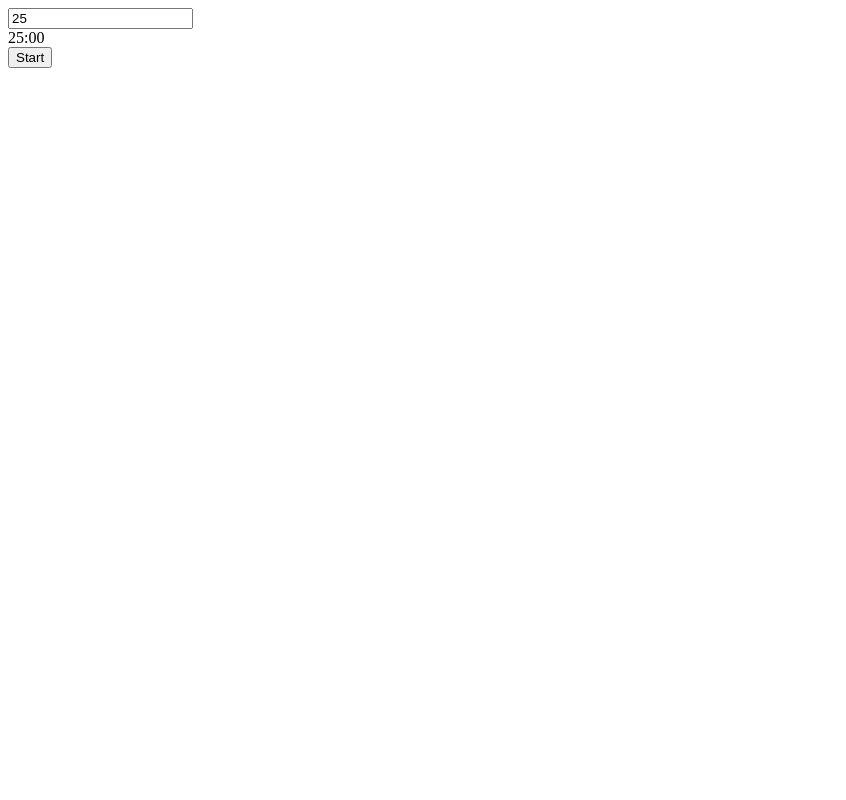
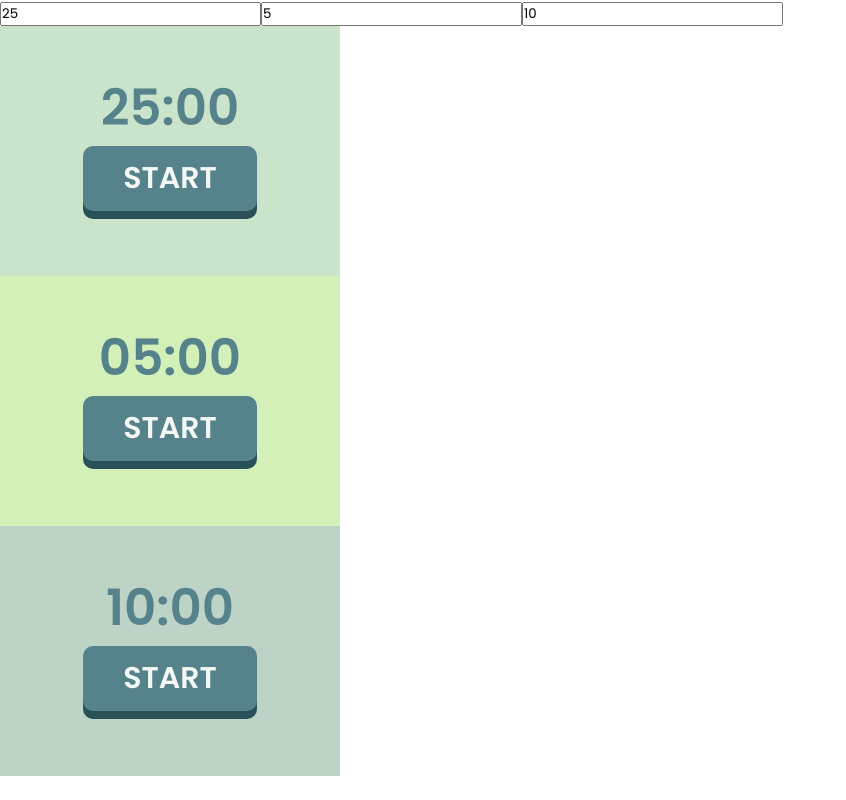
Before and after one commit to max-abraztsov/Pomodoro-Clock, a React (Create React App) app: page / in a window 1280 px wide. Shown: the whole page, without its empty margins (0-846 px from the left). Built offline with nearby package versions, Linux system fonts and the light colour scheme.

Commit message:
Did a little decomposition, resulting in a component where I put all the timer's functionality, also added styles for timer, clock and button

```diff
--- a/src/App.js
+++ b/src/App.js
@@ -1,7 +1,7 @@
-import React, { useState, useEffect } from "react";
+import React, { useState } from "react";
 import MyInput from "./components/UI/input/MyInput";
-import Clock from "./components/Clock";
-import MyButton from "./components/UI/button/MyButton";
+import Timer from "./components/Timer";
+import "./styles/style.css";
 
 function App() {
 
@@ -12,58 +12,125 @@ function App() {
     long: 10,
   })
 
-  // Residual time
-  const [time, setTime] = useState({
-    minutes: 25,
-    seconds: 0,
-  });
+  return (
+    <div className="App">
+      <MyInput
+        value={timeSettings.focus}
+        getTime={ e => setTimeSettings({...timeSettings, focus: e.target.value}) }/>
+      <MyInput
+        value={timeSettings.short}
+        getTime={ e => setTimeSettings({...timeSettings, short: e.target.value}) }/>
+      <MyInput
+        value={timeSettings.long}
+        getTime={ e => setTimeSettings({...timeSettings, long: e.target.value}) }/>
 
-  // State of button "Start/Pause"
-  const [buttonState, setButtonState] = useState({
-    state: false,
-    text: "Start",
-  });
-
-  const [timerId, setTimerId] = useState(0);
+      <Timer id="focus" setting={timeSettings.focus} />
+      <Timer id="short" setting={timeSettings.short} />
+      <Timer id="long" setting={timeSettings.long} />
 
 
-  // Logic for calculating residual time
-  useEffect(() => {
-    let intervalId = null;
-    const countDownDate = Date.now() + (time.minutes * 60 * 1000) + (time.seconds * 1000);
-    if(buttonState.state){
-      intervalId = setInterval(() => {
-        const distanse = countDownDate - Date.now();
-        setTime({...time,
-          minutes: Math.floor( distanse / (60*1000)),
-          seconds: Math.floor( distanse % (60*1000) / 1000),
-        })
-        setTimerId(intervalId);
-      }, 1000);
-    } else clearInterval(timerId);
-  }, [buttonState])
-
-
-  // Toggle function for button "Start/Pause"
-  function toggleStateOfButton(e){
-    e.preventDefault();
-    if (!buttonState.state) setButtonState({...buttonState, state: true, text: "Pause"});
-    else setButtonState({...buttonState, state: false, text: "Start"});
-  }
-
-  // Getting the time from input
-  function getTime(e){
-    setTimeSettings({...timeSettings, focus: e.target.value});
-    setTime({...time, minutes: e.target.value});
-  }
-
-  return (
-    <div className="App">
-      <MyInput value={timeSettings.focus} getTime={getTime}/>
-      <Clock minutes={time.minutes} seconds={time.seconds}/>
-      <MyButton action={toggleStateOfButton}>{buttonState.text}</MyButton>
     </div>
   );
 }
 
 export default App;
+
+
+
+
+
+
+
+
+
+
+
+
+
+
+
+
+
+
+
+
+
+
+
+
+
+
+
+
+
+
+
+// import React, { useState, useEffect } from "react";
+// import MyInput from "./components/UI/input/MyInput";
+// import Clock from "./components/Clock";
+// import MyButton from "./components/UI/button/MyButton";
+
+// function App() {
+
+//   // User time settings
+//   const [timeSettings, setTimeSettings] = useState({
+//     focus: 25,
+//     short: 5,
+//     long: 10,
+//   })
+
+//   // Residual focus time
+//   const [time, setTime] = useState({
+//     minutes: 25,
+//     seconds: 0,
+//   });
+
+//   // State of button "Start/Pause"
+//   const [buttonState, setButtonState] = useState({
+//     state: false,
+//     text: "Start",
+//   });
+
+//   const [timerId, setTimerId] = useState(0);
+
+
+//   // Logic for calculating residual time
+//   useEffect(() => {
+//     let intervalId = null;
+//     const countDownDate = Date.now() + (time.minutes * 60 * 1000) + (time.seconds * 1000);
+//     if(buttonState.state){
+//       intervalId = setInterval(() => {
+//         const distanse = countDownDate - Date.now();
+//         setTime({...time,
+//           minutes: Math.floor( distanse / (60*1000)),
+//           seconds: Math.floor( distanse % (60*1000) / 1000),
+//         })
+//         setTimerId(intervalId);
+//       }, 1000);
+//     } else clearInterval(timerId);
+//   }, [buttonState])
+
+
+//   // Toggle function for button "Start/Pause"
+//   function toggleStateOfButton(e){
+//     e.preventDefault();
+//     if (!buttonState.state) setButtonState({...buttonState, state: true, text: "Pause"});
+//     else setButtonState({...buttonState, state: false, text: "Start"});
+//   }
+
+//   // Getting the time from input
+//   function getTime(e){
+//     setTimeSettings({...timeSettings, focus: e.target.value});
+//     setTime({...time, minutes: e.target.value});
+//   }
+
+//   return (
+//     <div className="App">
+//       <MyInput value={timeSettings.focus} getTime={getTime}/>
+//       <Clock minutes={time.minutes} seconds={time.seconds}/>
+//       <MyButton action={toggleStateOfButton}>{buttonState.text}</MyButton>
+//     </div>
+//   );
+// }
+
+// export default App;
--- a/src/components/Clock.jsx
+++ b/src/components/Clock.jsx
@@ -6,7 +6,7 @@ const Clock = ({minutes, seconds}) => {
     if (seconds < 10) seconds = "0" + seconds;
 
     return (
-        <div>
+        <div className='clock'>
             {minutes}:{seconds}
         </div>
     );
--- /dev/null
+++ b/src/components/Timer.jsx
@@ -0,0 +1,56 @@
+import React, {useState, useEffect} from 'react';
+import Clock from './Clock';
+import MyButton from './UI/button/MyButton';
+
+
+const Timer = ({setting, id}) => {
+    // Residual time
+    const [time, setTime] = useState({
+        minutes: setting,
+        seconds: 0,
+    });
+
+    // State of button "Start/Pause"
+    const [buttonState, setButtonState] = useState({
+        state: false,
+        text: "START",
+    });
+
+    const [timerId, setTimerId] = useState(0);
+
+    useEffect(() => {
+        setTime({...time, minutes: setting});
+    }, [setting])
+
+    // Logic for calculating residual time
+    useEffect(() => {
+        let intervalId = null;
+        const countDownDate = Date.now() + (time.minutes * 60 * 1000) + (time.seconds * 1000);
+        if(buttonState.state){
+        intervalId = setInterval(() => {
+            const distanse = countDownDate - Date.now();
+            setTime({...time,
+            minutes: Math.floor( distanse / (60*1000)),
+            seconds: Math.floor( distanse % (60*1000) / 1000),
+            })
+            setTimerId(intervalId);
+        }, 1000);
+        } else clearInterval(timerId);
+    }, [buttonState])
+
+    // Toggle function for button "Start/Pause"
+    function toggleStateOfButton(e){
+        e.preventDefault();
+        if (!buttonState.state) setButtonState({...buttonState, state: true, text: "PAUSE"});
+        else setButtonState({...buttonState, state: false, text: "START"});
+    }
+
+    return (
+        <div id={id} className='timerBlock'>
+            <Clock minutes={time.minutes} seconds={time.seconds}/>
+            <MyButton action={toggleStateOfButton}>{buttonState.text}</MyButton>
+        </div>
+    );
+};
+
+export default Timer;
--- a/src/components/UI/button/MyButton.jsx
+++ b/src/components/UI/button/MyButton.jsx
@@ -1,10 +1,14 @@
 import React from 'react';
+import classes from "./MyButton.module.css";
 
 const MyButton = ({children, action}) => {
     return (
-        <button onClick={action}>
-            {children}
-        </button>
+        <div className={classes.buttonBlock}>
+            <button className={classes.myButton} onClick={action}>
+                {children}
+            </button>
+            <div className={classes.buttonBackground}></div>
+        </div>
     );
 };
 
--- a/src/components/UI/button/MyButton.module.css
+++ b/src/components/UI/button/MyButton.module.css
@@ -0,0 +1,36 @@
+.myButton{
+    position:relative;
+    left:0;
+    top:0;
+    z-index:2;
+    font-size: 30px;
+    font-weight: 600;
+    color: #f3f8f4;
+    border: 0px solid;
+    border-radius: 10px;
+    background-color: #55828B;
+    padding: 10px 40px;
+    margin-bottom:20px;
+    transition: 0.1s;
+}
+
+.myButton:hover{
+    top:7px;
+    transition: 0.2s;
+}
+
+.buttonBackground{
+    position:absolute;
+    top:7px;
+    left:0;
+    z-index: 1;
+    width:174px;
+    height:66px;
+    border-radius: 10px;
+    background-color: #2a5158;
+}
+.buttonBlock{
+    position:relative;
+    top:0;
+    left: 0;
+}
--- a/src/components/UI/input/MyInput.jsx
+++ b/src/components/UI/input/MyInput.jsx
@@ -1,8 +1,8 @@
 import React from 'react';
 
-const MyInput = ({getTime, value}) => {
+const MyInput = ({getTime, value, id}) => {
     return (
-        <input type="number"  value={value} onChange={getTime} />
+        <input id={id} type="number"  value={value} onChange={getTime} />
     );
 };
 
--- /dev/null
+++ b/src/styles/style.css
@@ -0,0 +1,36 @@
+@import url('https://fonts.googleapis.com/css2?family=Poppins:wght@400;500;600&display=swap');
+
+*{
+    margin: 0;
+    padding: 0;
+    font-family: 'Poppins', sans-serif;
+    box-sizing: border-box;
+}
+
+.clock{
+    font-size: 50px;
+    font-weight: 600;
+    color: #55828B;
+}
+
+.timerBlock{
+    display:flex;
+    flex-direction: column;
+    justify-content: center;
+    align-items:center;
+    width: 340px;
+    height: 250px;
+
+}
+
+#focus{
+    background-color: #C9E4CA;
+}
+
+#short{
+    background-color: #D4F0B9;
+}
+
+#long{
+    background-color: #BCD3C6;
+}
```
